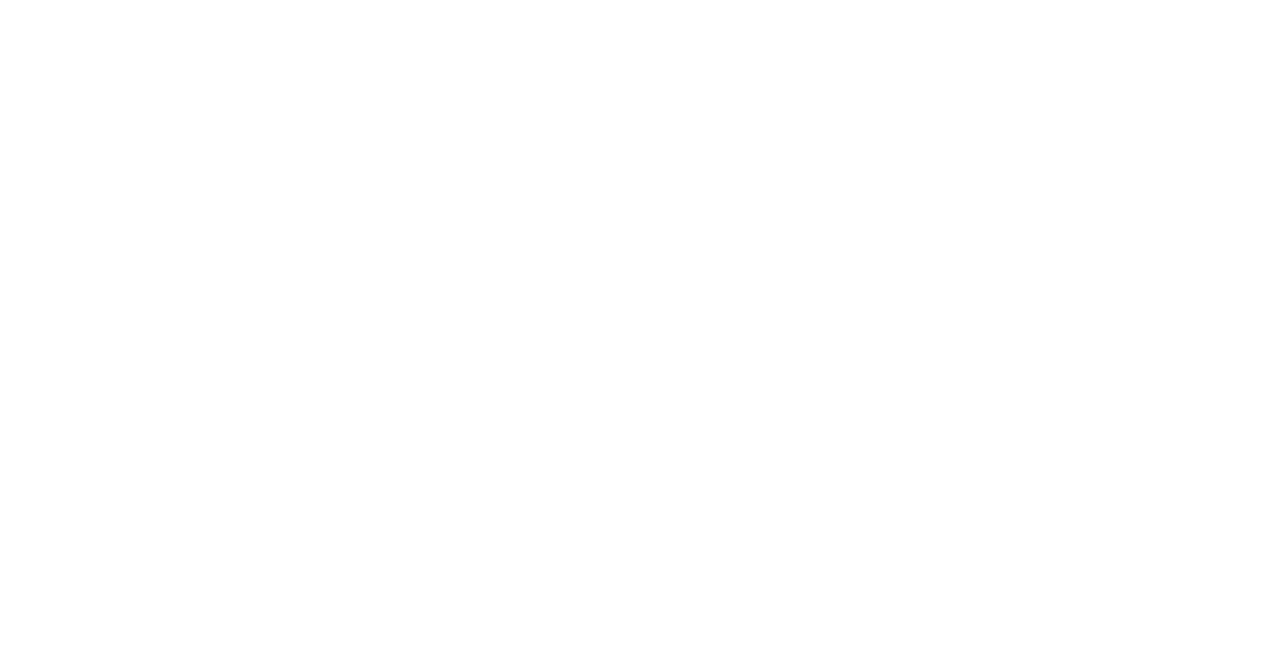
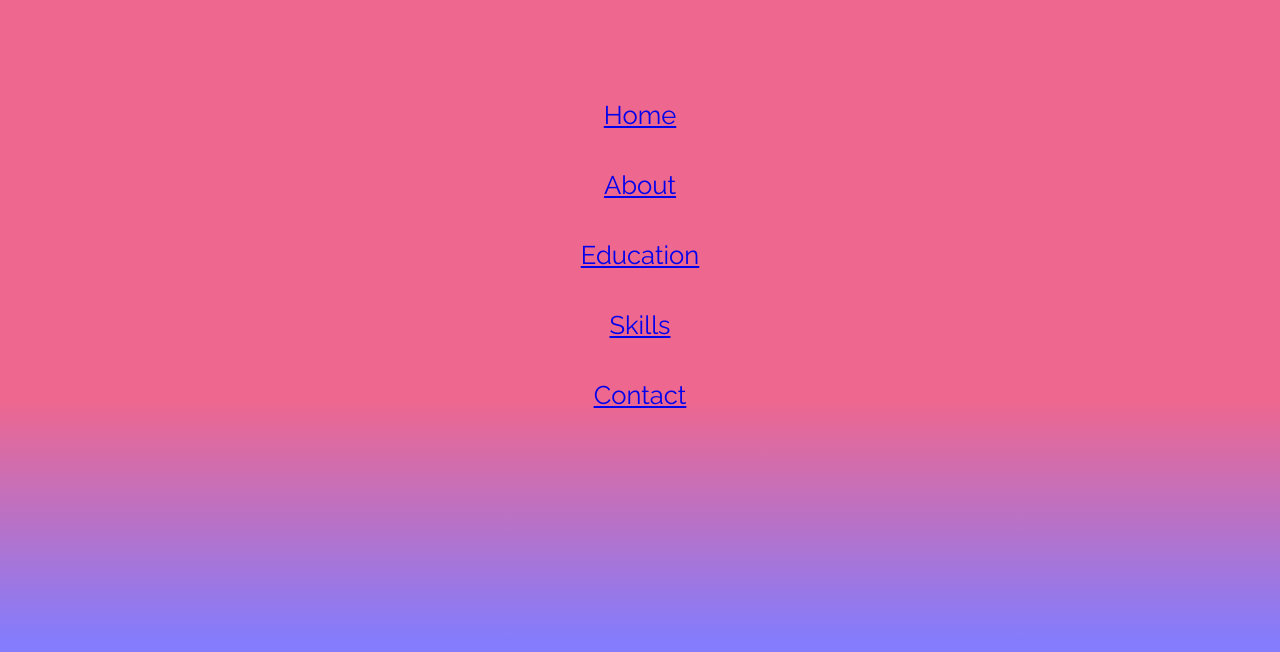
Before and after one commit to dolatapatryk/portfolio, a React (Create React App) app: page / in a window 1280 px wide. Shown: the top 652 px of the page. Built offline with nearby package versions, Linux system fonts and the light colour scheme.

Commit message:
Navbar component

```diff
--- a/src/App.tsx
+++ b/src/App.tsx
@@ -1,10 +1,15 @@
 import React from 'react';
 import './App.css';
+import {BrowserRouter} from "react-router-dom";
+import Navbar from "./components/Navbar";
 
 function App() {
     return (
-        <div className="App">
-        </div>
+        <BrowserRouter>
+            <div className="App">
+                <Navbar/>
+            </div>
+        </BrowserRouter>
     );
 }
 
--- a/src/components/Navbar.tsx
+++ b/src/components/Navbar.tsx
@@ -1,19 +1,34 @@
 import {Component} from "react";
 import {NavbarItem} from "./NavbarItem";
 
-class Navbar extends Component {
+type NavbarState = {
+    activeItem: string;
+}
+
+class Navbar extends Component<{}, NavbarState> {
+
+    activeItem = (item: string) => {
+        if (this.state.activeItem) {
+            document.getElementById(this.state.activeItem)!.classList.remove('active')
+        }
+        this.setState({activeItem: item}, () => {
+            document.getElementById(this.state.activeItem)!.classList.add('active')
+        })
+    }
 
     render() {
         return (
             <nav>
                 <ul>
-                    <NavbarItem itemName="Home" link="/"></NavbarItem>
-                    <NavbarItem itemName="About" link="/about"></NavbarItem>
-                    <NavbarItem itemName="Education" link="/education"></NavbarItem>
-                    <NavbarItem itemName="Skills" link="/skills"></NavbarItem>
-                    <NavbarItem itemName="Contact" link="/contact"></NavbarItem>
+                    <NavbarItem itemName="Home" link="/" itemClicked={this.activeItem}></NavbarItem>
+                    <NavbarItem itemName="About" link="/about" itemClicked={this.activeItem}></NavbarItem>
+                    <NavbarItem itemName="Education" link="/education" itemClicked={this.activeItem}></NavbarItem>
+                    <NavbarItem itemName="Skills" link="/skills" itemClicked={this.activeItem}></NavbarItem>
+                    <NavbarItem itemName="Contact" link="/contact" itemClicked={this.activeItem}></NavbarItem>
                 </ul>
             </nav>
         )
     }
 }
+
+export default Navbar
--- a/src/components/NavbarItem.tsx
+++ b/src/components/NavbarItem.tsx
@@ -4,11 +4,12 @@
 type NavbarItemProps = {
     link: string;
     itemName: string;
+    itemClicked: any;
 }
 
 export const NavbarItem: FunctionComponent<NavbarItemProps> = (props: NavbarItemProps) =>
-    <li>
-        <Link to={props.link}>
+    <li id={props.itemName}>
+        <Link to={props.link} onClick={props.itemClicked.bind(this, props.itemName)}>
             {props.itemName}
         </Link>
     </li>
```
